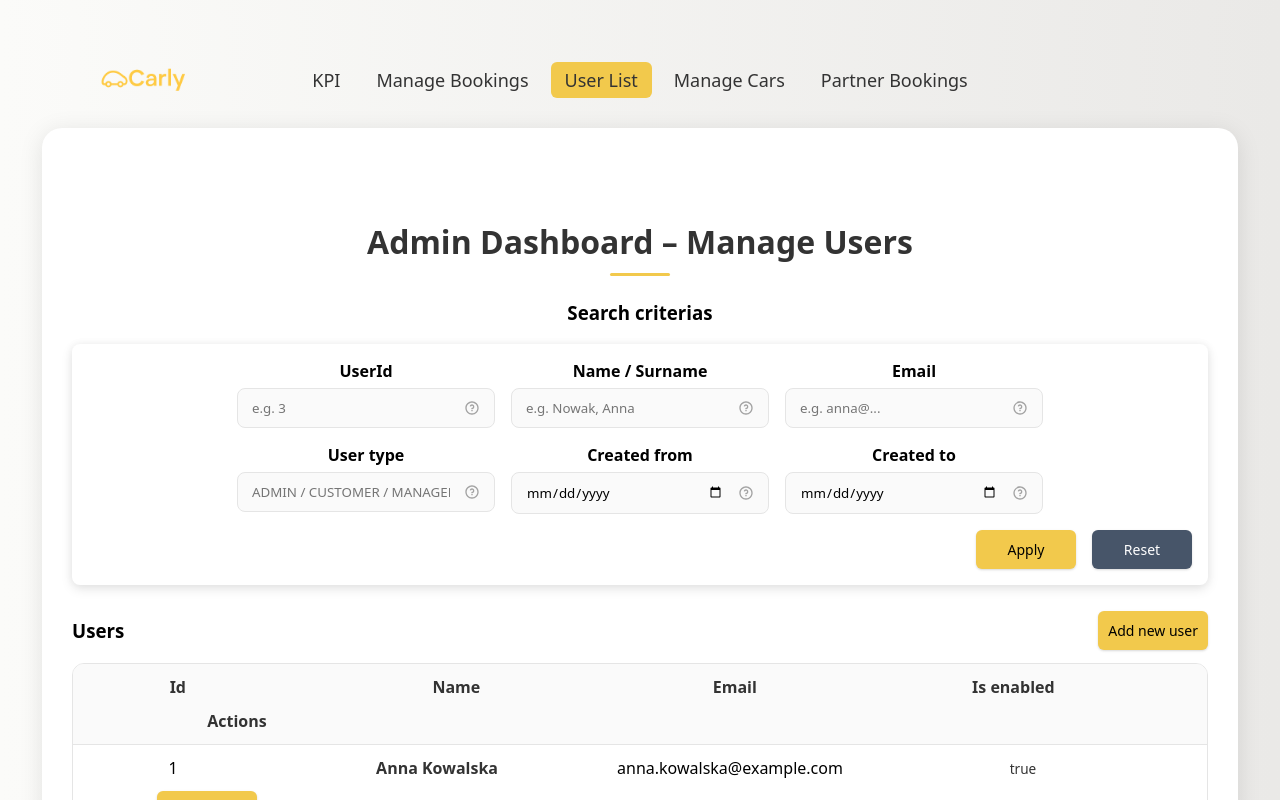
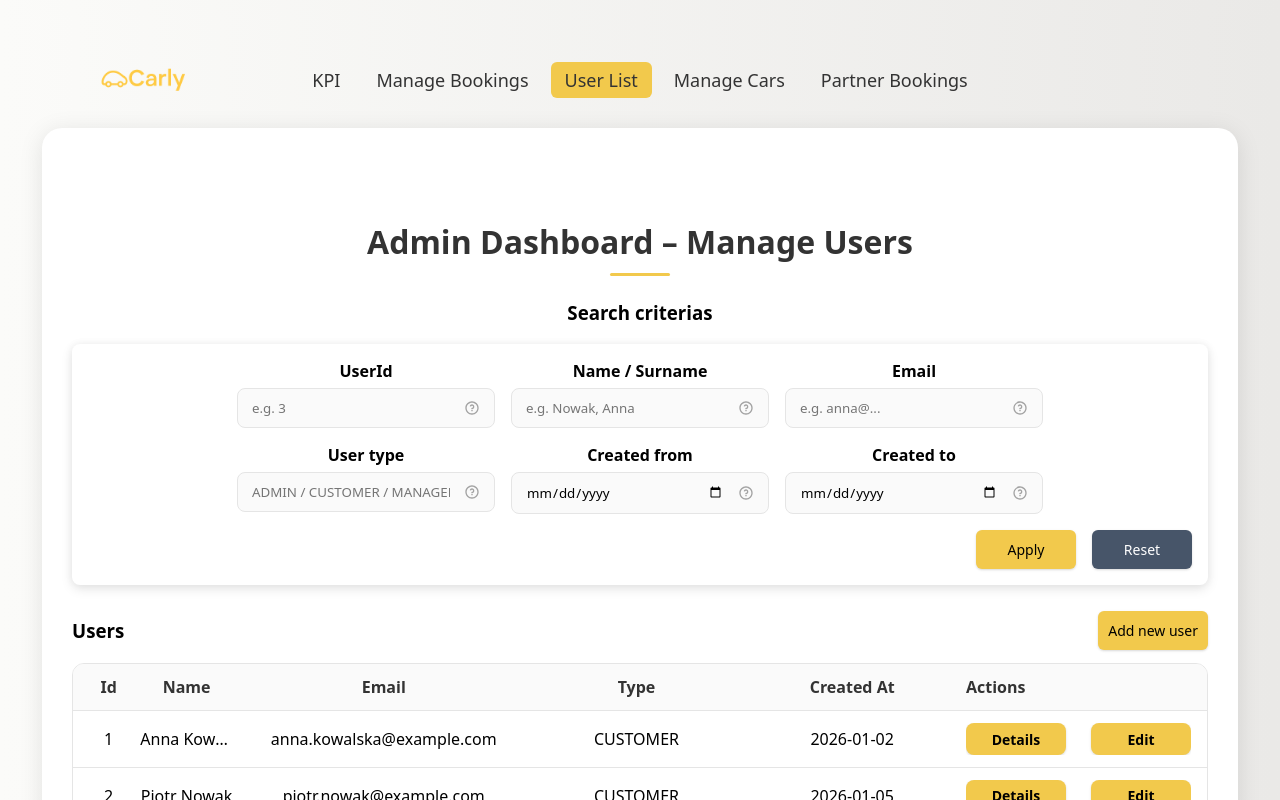
Before and after one commit to vushauv/Carly, a React (Vite) app in the folder web/: page /users in a window 1280 px wide. Shown: the top 800 px of the page. Built offline with nearby package versions, Linux system fonts and the light colour scheme.

Commit message:
feat: generilized DataTable component, usage of it on Users page, docs about the changes and future plans

```diff
--- /dev/null
+++ b/web/src/components/DataTable/DataTable.module.css
@@ -0,0 +1,67 @@
+.table {
+    margin-top: 1rem;
+    border: 1px solid var(--white-100);
+    border-radius: 0.75rem;
+    overflow: hidden;
+  }
+
+  .row {
+    display: flex;
+    align-items: center;
+    padding: 0.75rem 1rem;
+    gap: 0.75rem;
+    background: var(--white);
+    border-bottom: 1px solid var(--white-100);
+    width: 100%;
+  }
+
+  .row:last-child {
+    border-bottom: none;
+  }
+
+  .header {
+    background: var(--white-50);
+    font-weight: 600;
+    color: var(--gray-200);
+  }
+
+  .cell {
+     /* critical: prevents width drift */
+    flex: 0 1 auto;
+    min-width: 30px;          /* keep ellipsis working */
+    overflow: hidden;
+    white-space: nowrap;
+    text-overflow: ellipsis;
+  }
+
+  /* Make all non-actions columns flex and participate in remaining space */
+.row .cell:not(.actions):not(.actionsHeader) {
+    flex: var(--col-grow, 1) 1 0;
+  }
+
+  .actionsHeader,
+  .actions {
+    flex: 0 0 225px;       /* fixed column */
+    width: 225px;
+    margin-left: auto;     /* pushes actions to the far right */
+    display: flex;
+    justify-content: space-between;
+    gap: 0.5rem;
+  }
+  .actionsHeader{
+    justify-content: flex-start;
+
+  }
+
+
+  .actions button {
+    padding: 0.4rem 0.75rem;
+    border-radius: 0.5rem;
+    font-weight: 600;
+    cursor: pointer;
+  }
+
+  .empty {
+    padding: 1rem;
+    color: var(--gray-200);
+  }
--- /dev/null
+++ b/web/src/components/DataTable/DataTable.tsx
@@ -0,0 +1,95 @@
+import React from "react";
+import Button from "../Button/Button";
+import styles from "./DataTable.module.css";
+
+
+
+export type ColumnDef<T> = {
+  id: string;
+  header: React.ReactNode;
+  cell: (row: T) => React.ReactNode;
+  width: string; // REQUIRED: "8%", "200px", etc.
+  headerClassName?: string;
+  cellClassName?: string;
+};
+
+export type RowAction<T> = {
+  id: string;
+  label: string;
+  color?: "primary" | "secondary";
+  onClick: (row: T) => void;
+  isVisible?: (row: T) => boolean;
+  isDisabled?: (row: T) => boolean;
+};
+
+
+type DataTableProps<T> = {
+  rows: T[];
+  columns: ColumnDef<T>[];
+  rowKey: (row: T) => string | number;
+
+  actions?: RowAction<T>[];
+  emptyText?: string;
+};
+
+export default function DataTable<T>({
+  rows,
+  columns,
+  rowKey,
+  actions,
+  emptyText = "No data found.",
+}: DataTableProps<T>) {
+  return (
+    <div className={styles.table}>
+      {/* HEADER */}
+      <div className={`${styles.row} ${styles.header}`}>
+        {columns.map((c) => (
+          <div
+            key={c.id}
+            className={`${styles.cell} ${c.headerClassName ?? ""}`}
+            style={{ ["--col-grow" as any]: c.width }}
+          >
+            {c.header}
+          </div>
+        ))}
+
+        <div className={`${styles.cell} ${styles.actionsHeader}`}>
+          Actions
+        </div>
+      </div>
+
+      {/* BODY */}
+      {rows.map((row) => (
+        <div key={rowKey(row)} className={styles.row}>
+          {columns.map((c) => (
+            <div
+              key={c.id}
+              className={`${styles.cell} ${c.cellClassName ?? ""}`}
+              style={{ ["--col-grow" as any]: c.width }}
+            >
+              {c.cell(row)}
+            </div>
+          ))}
+
+          <div className={`${styles.cell} ${styles.actions}`}>
+            {actions!.map((a) =>
+              a.isVisible && !a.isVisible(row) ? null : (
+                <Button
+                  key={a.id}
+                  disabled={a.isDisabled?.(row)}
+                  onClick={() => a.onClick(row)}
+                >
+                  {a.label}
+                </Button>
+              )
+            )}
+          </div>
+        </div>
+      ))}
+
+      {rows.length === 0 && (
+        <div className={styles.empty}>{emptyText}</div>
+      )}
+    </div>
+  );
+}
--- a/web/src/components/UsersPage/UsersPage.module.css
+++ b/web/src/components/UsersPage/UsersPage.module.css
@@ -51,44 +51,6 @@
   color: var(--gray-200);
 }
 
-.table {
-  display: flex;
-  flex-direction: column;
-  margin-top: 1rem;
-  border-radius: 0.75rem;
-  overflow: hidden;
-  border: 1px solid var(--white-100);
-}
-
-.tableHeader,
-.tableRow {
-  display: grid;
-  grid-template-columns: 1fr 2fr 1fr 2fr;
-  padding: 0.75rem 1rem;
-  align-items: center;
-  gap: 0.75rem;
-}
-
-.tableHeader {
-  background: var(--white-50);
-  font-weight: 600;
-  color: var(--gray-200);
-  border-bottom: 1px solid var(--white-100);
-}
-
-.tableRow {
-  background: var(--white);
-  border-bottom: 1px solid var(--white-100);
-}
-
-.tableRow:last-child {
-  border-bottom: none;
-}
-
-.car {
-  font-weight: 600;
-  color: var(--gray-200);
-}
 
 .status {
   font-size: 0.85rem;
--- a/web/src/components/UsersPage/UsersPage.tsx
+++ b/web/src/components/UsersPage/UsersPage.tsx
@@ -5,7 +5,10 @@ import AddNewEntityComponent from "../AddNewEntityComponent/AddNewComponent";
 import FiltersForm from "../FiltersForm/FiltersForm";
 import { fakeUsers } from "./sampleData.ts";
 import type { User } from "./types.ts";
-import {type Filters, defaultFilters, type UserFilterKey, userFilterFields} from "./filters.ts";
+import { type Filters, defaultFilters, type UserFilterKey, userFilterFields } from "./filters.conf.ts";
+import DataTable from "../DataTable/DataTable";
+import { usersColumns, usersRowKey, usersActions } from "./datatable.conf.ts";
+import { useMemo } from "react";
 
 
 const PAGE_SIZE = 3;
@@ -36,6 +39,10 @@ const ManageUsersPage = () => {
     loadUsersPage(1);
   }, []);
 
+  const columns = useMemo(
+    () => usersColumns({ primaryCell: styles.primaryCell, status: styles.status }),
+    [styles.primaryCell, styles.status]
+  );
 
 
 
@@ -56,48 +63,29 @@ const ManageUsersPage = () => {
         }}
       />
 
-
-
       <AddNewEntityComponent
-          title="Users"
-          buttonText="Add new user"
-          onButtonClick={() => {
-            // later: navigate("/users/new") or open modal
+        title="Users"
+        buttonText="Add new user"
+        onButtonClick={() => {
+          // later: navigate("/users/new") or open modal
         }}
       />
-      <div className={styles.table}>
-        <div className={styles.tableHeader}>
-          <span>Id</span>
-          <span>Name</span>
-          <span>Email</span>
-          <span>Is enabled</span>
-          <span className={styles.actionsHeader}>Actions</span>
-        </div>
 
-        {users.map((u) => (
-          <div key={u.userId} className={styles.tableRow}>
-            <span>{u.userId}</span>
-
-            <span className={styles.car}>
-              {u.firstName} {u.secondName ? `${u.secondName} ` : ""}
-              {u.lastName}
-            </span>
-
-            <span>{u.email}</span>
-
-            <span className={styles.status}>
-              {u.isEnabled ? "true" : "false"}
-            </span>
-
-            <div className={styles.actionButtons}>
-              <Button>Details</Button>
-              <Button color="secondary">Edit</Button>
-            </div>
-          </div>
-        ))}
-      </div>
-
-      {users.length === 0 ? <p className={styles.empty}>No users found.</p> : null}
+      <DataTable<User>
+        rows={users}
+        rowKey={usersRowKey}
+        columns={columns}
+        actions={usersActions}
+        emptyText="No users found."
+        styles={{
+          table: styles.table,
+          tableHeader: styles.tableHeader,
+          tableRow: styles.tableRow,
+          empty: styles.empty,
+          actionsHeader: styles.actionsHeader,
+          actionButtons: styles.actionButtons,
+        }}
+      />
 
       <div className={styles.pagination}>
         <Button
--- /dev/null
+++ b/web/src/components/UsersPage/datatable.conf.ts
@@ -0,0 +1,36 @@
+import type { ColumnDef, RowAction } from "../../components/DataTable/DataTable";
+import type { User } from "./types";
+
+export const usersRowKey = (u: User) => u.userId;
+
+export const usersColumns = (styles: {
+  primaryCell: string;
+  status: string;
+}): ColumnDef<User>[] => [
+  { id: "id", header: "Id", cell: (u) => u.userId, width: "30px" },
+  {
+    id: "name",
+    header: "Name",
+    cell: (u) =>
+      `${u.firstName} ${u.lastName}`,
+    cellClassName: styles.primaryCell,
+    width: "10",
+  },
+  { id: "email", header: "Email", cell: (u) => u.email, width: "30" },
+  { id: "userType", header: "Type", cell: (u) => u.userType, width: "22" },
+  { id: "createdAt", header: "Created At", cell: (u) => u.createdAt, width: "22" },
+];
+
+export const usersActions: RowAction<User>[] = [
+  {
+    id: "details",
+    label: "Details",
+    onClick: () => {}, // injected later
+  },
+  {
+    id: "edit",
+    label: "Edit",
+    color: "secondary",
+    onClick: () => {}, // injected later
+  },
+];
```
Also changed, not shown: web/src/components/UsersPage/filters.conf.ts (renamed from web/src/components/UsersPage/filters.ts), 2 other files (tests, documents, lock files or other folders).
